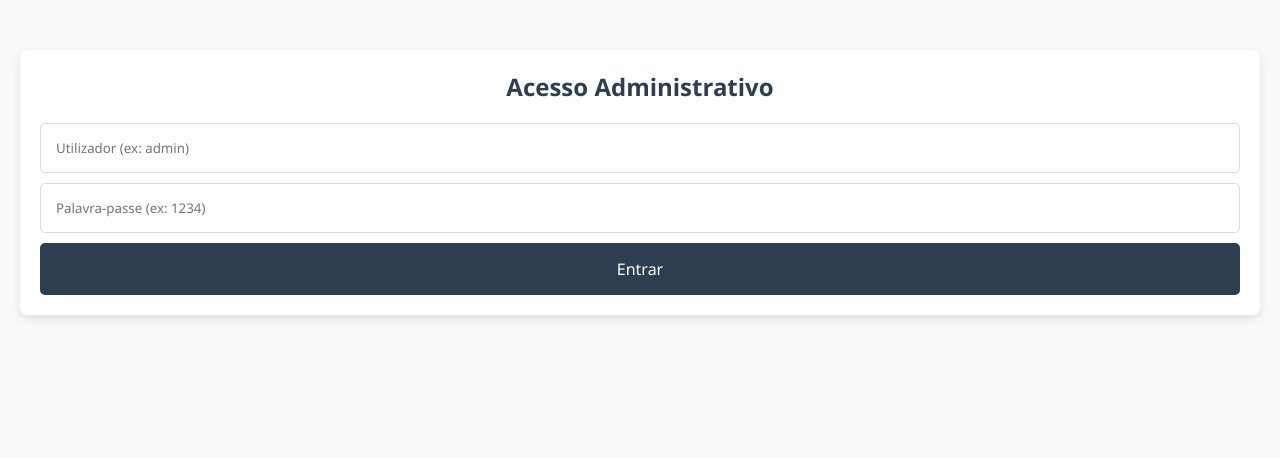
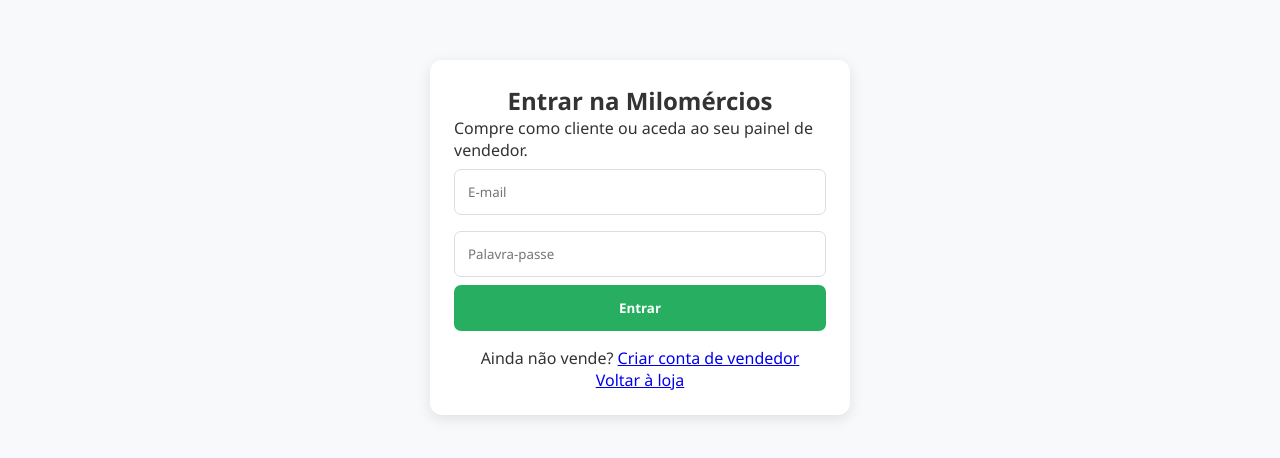
Before and after one commit to domingosferrazfonseca283-blip/Milomercios.github.ao, a plain HTML site: page login.html in a window 1280 px wide. Drawn offline with Linux system fonts and the light colour scheme.

```diff
--- a/login.html
+++ b/login.html
@@ -1,39 +1,22 @@
 <!DOCTYPE html>
-<html lang="pt-br">
+<html lang="pt-AO">
 <head>
-    <meta charset="UTF-8">
-    <meta name="viewport" content="width=device-width, initial-scale=1.0">
-    <title>Login | Milomércios</title>
-    <link rel="stylesheet" href="style.css">
-    <style>
-        .login-box { margin: 50px 20px; padding: 20px; background: white; border-radius: 8px; box-shadow: 0 4px 10px rgba(0,0,0,0.1); }
-        .login-box h2 { text-align: center; margin-bottom: 20px; color: #2c3e50; }
-        input { width: 100%; padding: 15px; margin-bottom: 10px; border: 1px solid #ddd; border-radius: 5px; }
-        .btn-login { width: 100%; padding: 15px; background: #2c3e50; color: white; border: none; border-radius: 5px; font-size: 1rem; }
-    </style>
+  <meta charset="UTF-8">
+  <meta name="viewport" content="width=device-width, initial-scale=1.0">
+  <title>Entrar | Milomércios</title>
+  <link rel="stylesheet" href="Style.css">
+  <style>.login-box{max-width:420px;margin:60px auto;padding:24px;background:#fff;border-radius:12px;box-shadow:0 4px 14px rgba(0,0,0,.1)}.login-box h2{text-align:center}.login-box input{width:100%;box-sizing:border-box;padding:13px;margin:8px 0;border:1px solid #ddd;border-radius:7px}.btn-login{width:100%;padding:14px;background:#27ae60;color:#fff;border:0;border-radius:7px;font-weight:700;cursor:pointer}</style>
 </head>
 <body>
-    <div class="login-box">
-        <h2>Acesso Administrativo</h2>
-        <input type="text" id="user" placeholder="Utilizador (ex: admin)">
-        <input type="password" id="pass" placeholder="Palavra-passe (ex: 1234)">
-        <button class="btn-login" onclick="fazerLogin()">Entrar</button>
-        <p id="erro" style="color:red; text-align:center; display:none; margin-top:10px;">Acesso Negado!</p>
-    </div>
-
-    <script>
-        function fazerLogin() {
-            const u = document.getElementById('user').value;
-            const p = document.getElementById('pass').value;
-
-            // No futuro, isso será validado no Banco de Dados (Backend)
-            if(u === "admin" && p === "1234") {
-                sessionStorage.setItem('logado', 'true');
-                window.location.href = "admin.html";
-            } else {
-                document.getElementById('erro').style.display = "block";
-            }
-        }
-    </script>
+  <div class="login-box">
+    <h2>Entrar na Milomércios</h2>
+    <p>Compre como cliente ou aceda ao seu painel de vendedor.</p>
+    <input type="email" id="log-email" placeholder="E-mail" autocomplete="email">
+    <input type="password" id="log-senha" placeholder="Palavra-passe" autocomplete="current-password">
+    <button class="btn-login" id="btn-login">Entrar</button>
+    <p style="text-align:center;margin-top:16px">Ainda não vende? <a href="registo.html">Criar conta de vendedor</a></p>
+    <p style="text-align:center"><a href="index.html">Voltar à loja</a></p>
+  </div>
+  <script type="module" src="login.js"></script>
 </body>
 </html>
```
